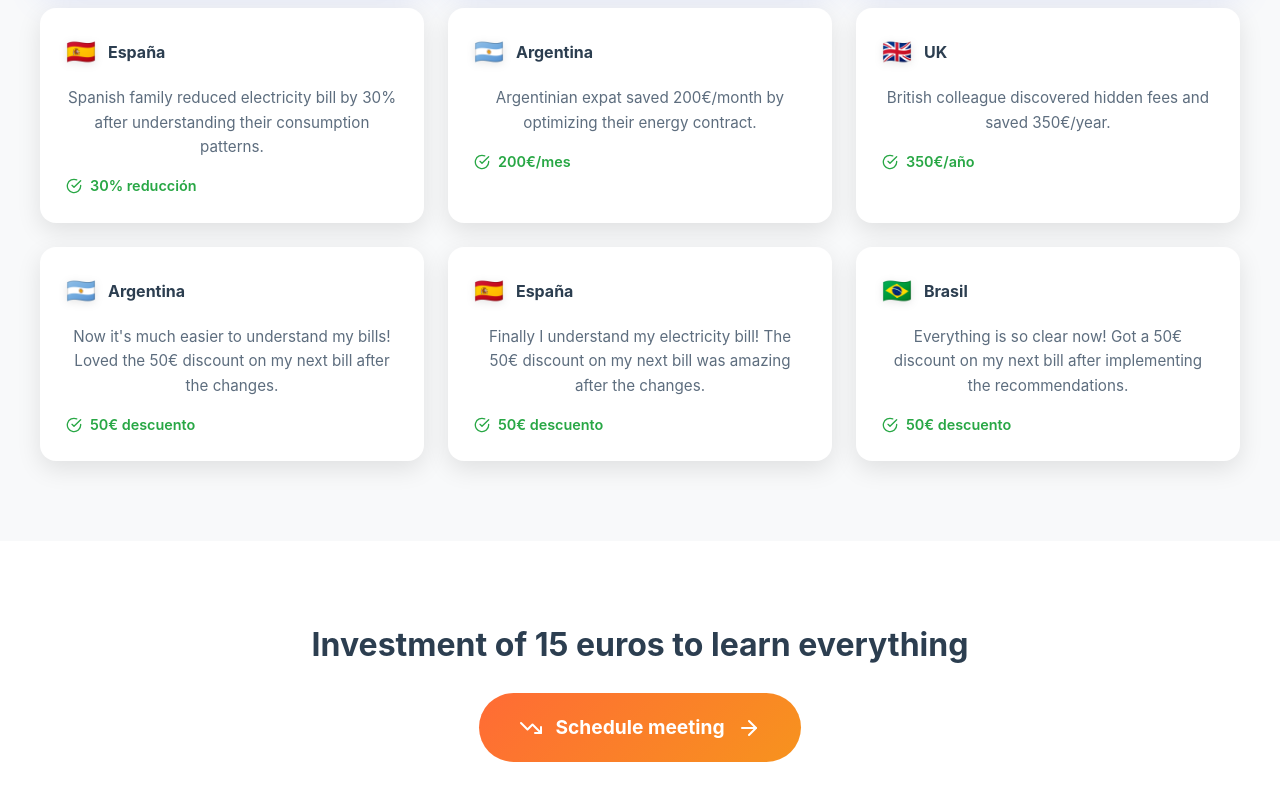
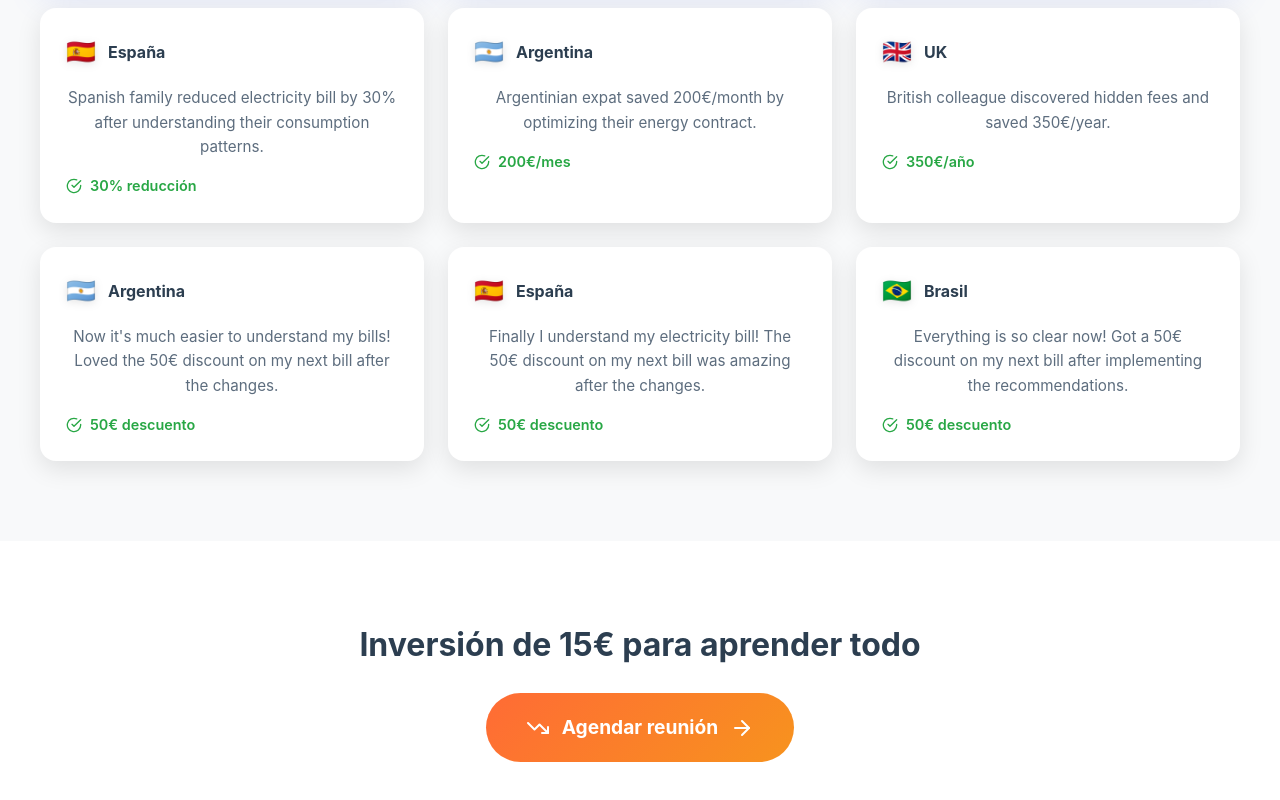
Before and after one commit to moralesmozart/billwise-platform, a React (Vite) app: page / in a window 1280 px wide. Shown: the part 1519-2319 px from the top of the page. Built offline with nearby package versions, Linux system fonts and the light colour scheme.

Commit message:
feat: update meta descriptions to remove 'gratuito' and add 15€ cost for WhatsApp shared links

```diff
--- a/index.html
+++ b/index.html
@@ -9,7 +9,7 @@
     <link rel="apple-touch-icon" href="./apple-touch-icon.png" />
 
     <meta name="viewport" content="width=device-width, initial-scale=1.0" />
-    <meta name="description" content="BillWise - Entiende tus facturas de electricidad y agua en España. Ahorra dinero con nuestro análisis personalizado. Análisis gratuito en 15-30 minutos." />
+    <meta name="description" content="BillWise - Entiende tus facturas de electricidad y agua en España. Ahorra dinero con nuestro análisis personalizado. Análisis por 15€ en 15-30 minutos." />
     <meta name="keywords" content="facturas, electricidad, agua, ahorro, energía, España, análisis, valle, punta, llano, optimización, consumo" />
     <meta name="author" content="BillWise" />
     <meta name="robots" content="index, follow" />
@@ -25,7 +25,7 @@
     <meta property="og:type" content="website" />
     <meta property="og:url" content="https://moralesmozart.github.io/billwise-platform/" />
     <meta property="og:title" content="BillWise - Entiende tus facturas de electricidad y agua en España" />
-    <meta property="og:description" content="¿No sabes qué significa 'valle, punta, llano'? Te ayudamos a entender tus facturas y ahorrar dinero. Análisis personalizado gratuito en 15-30 minutos." />
+    <meta property="og:description" content="BillWise - Entiende tus facturas de electricidad y agua en España. Te ayudamos a entender tus facturas y ahorrar dinero. Análisis personalizado por 15€ en 15-30 minutos." />
     <meta property="og:image" content="https://moralesmozart.github.io/billwise-platform/og-image.svg" />
     <meta property="og:image:width" content="1200" />
     <meta property="og:image:height" content="630" />
@@ -41,7 +41,7 @@
     <meta property="twitter:creator" content="@billwise" />
 
     <!-- WhatsApp specific -->
-    <meta property="og:image:alt" content="BillWise - Entiende tus facturas de electricidad y agua. Análisis personalizado gratuito." />
+    <meta property="og:image:alt" content="BillWise - Entiende tus facturas de electricidad y agua. Análisis personalizado por 15€." />
 
     <title>BillWise - Entiende tus facturas de electricidad y agua en España</title>
 
--- a/src/components/BillWiseLanding.tsx
+++ b/src/components/BillWiseLanding.tsx
@@ -395,6 +395,7 @@ interface BillWiseLandingProps {
 
 const BillWiseLanding: React.FC<BillWiseLandingProps> = ({ onLanguageSelect }) => {
   const [showFAB, setShowFAB] = useState(false);
+  const [language, setLanguage] = useState<'spanish' | 'portuguese' | 'english'>('spanish');
 
   useEffect(() => {
     const handleScroll = () => {
@@ -407,6 +408,7 @@ const BillWiseLanding: React.FC<BillWiseLandingProps> = ({ onLanguageSelect }) =
   }, []);
 
   const handleLanguageSelect = (language: 'spanish' | 'portuguese' | 'english') => {
+    setLanguage(language);
     onLanguageSelect(language);
   };
 
@@ -513,10 +515,16 @@ const BillWiseLanding: React.FC<BillWiseLandingProps> = ({ onLanguageSelect }) =
       {/* Investment Section */}
       <FastTrackSection>
         <FastTrackContainer>
-          <FastTrackTitle>Investment of 15 euros to learn everything</FastTrackTitle>
+          <FastTrackTitle>
+            {language === 'spanish' && 'Inversión de 15€ para aprender todo'}
+            {language === 'portuguese' && 'Investimento de 15€ para aprender tudo'}
+            {language === 'english' && 'Investment of 15€ to learn everything'}
+          </FastTrackTitle>
           <FastTrackCTA onClick={() => window.open('https://wa.me/+34671310850', '_blank')}>
             <TrendingDown size={24} />
-            Schedule meeting
+            {language === 'spanish' && 'Agendar reunión'}
+            {language === 'portuguese' && 'Agendar reunião'}
+            {language === 'english' && 'Schedule meeting'}
             <ArrowRight size={24} />
           </FastTrackCTA>
         </FastTrackContainer>
```
